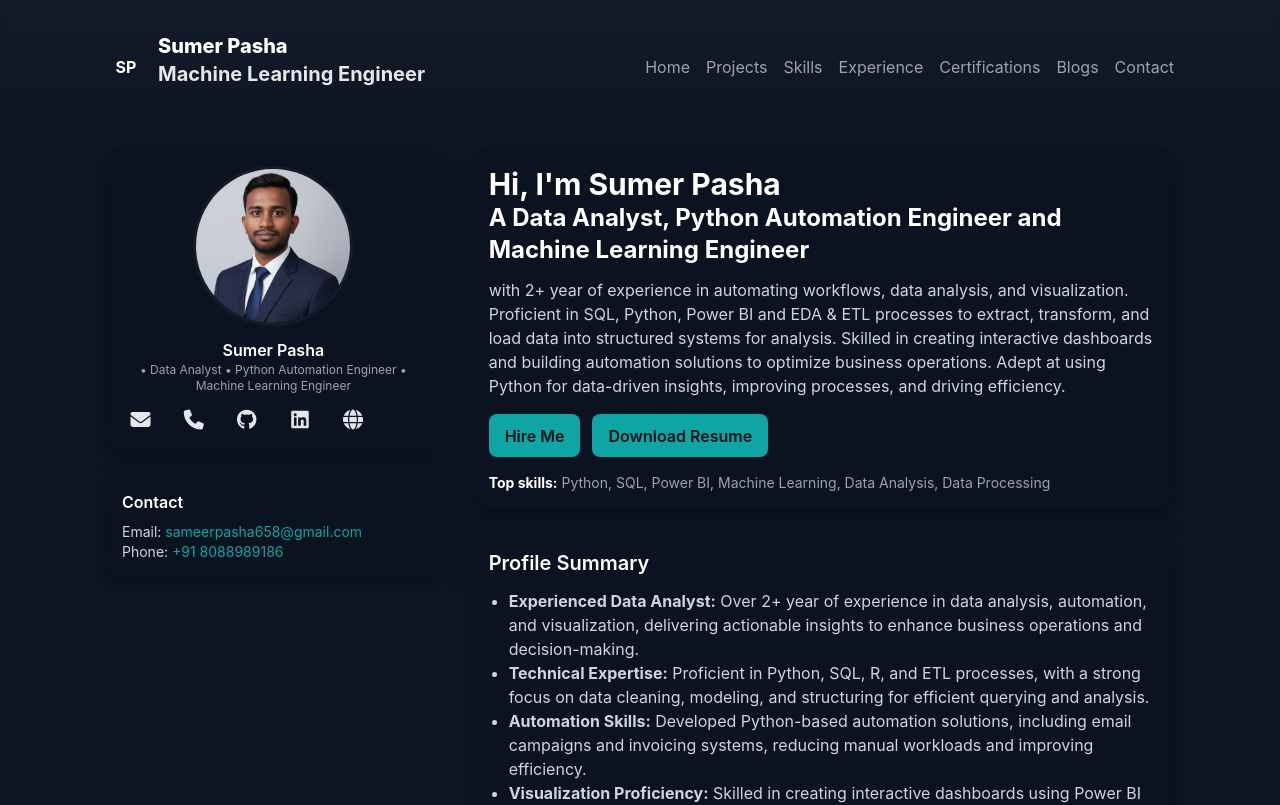
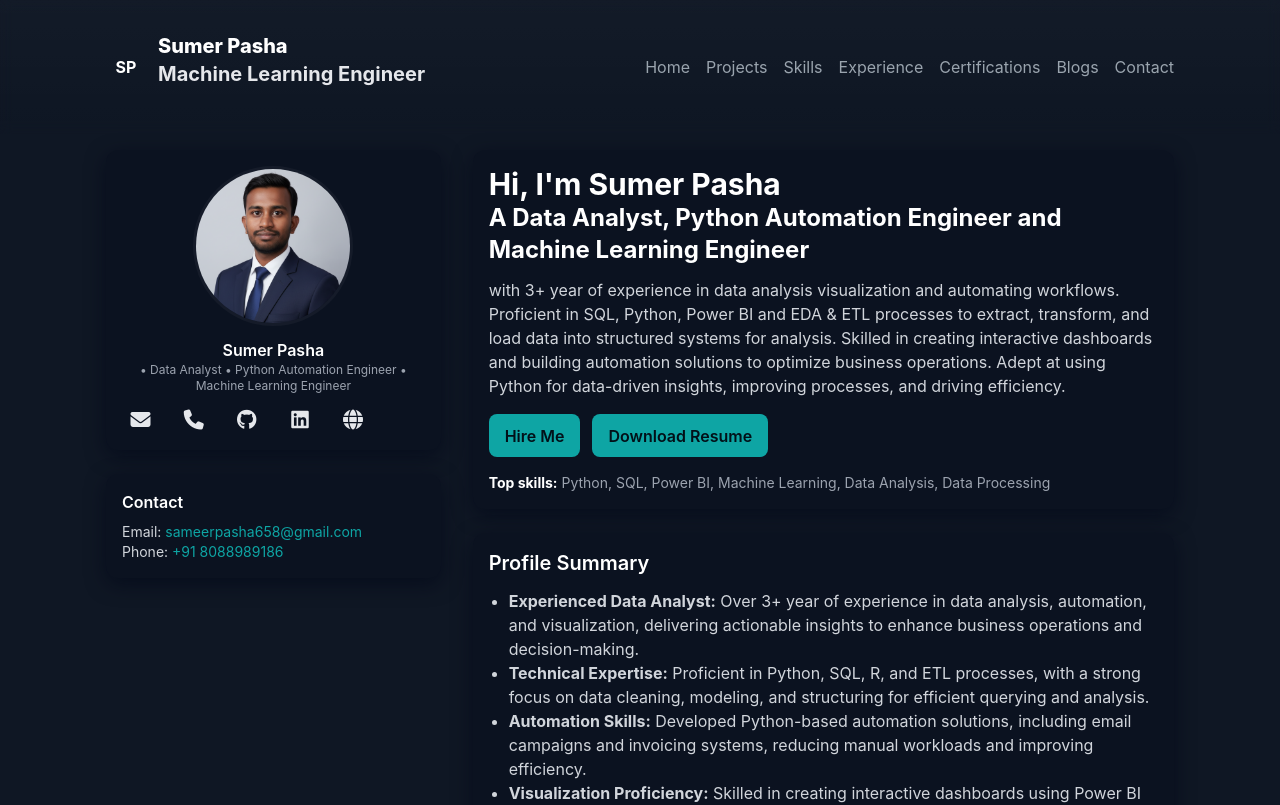
Before and after one commit to 1sumer/Portfolio, a plain HTML site: page index.html in a window 1280 px wide. Shown: the top 805 px of the page. Drawn offline with nearby package versions, Linux system fonts and the light colour scheme.

Commit message:
Revise profile summary and experience in index.html
Updated profile summary and experience details in the main content section.

```diff
--- a/index.html
+++ b/index.html
@@ -89,7 +89,7 @@
               <h1 class="text-3xl font-bold text-white">Hi, I'm Sumer Pasha</h1>
               <h3 class="text-2xl font-bold text-white">A Data Analyst, Python Automation Engineer and Machine Learning Engineer</h3>
               <p class="mt-3 text-gray-300">
-                with 2+ year of experience in automating workflows, data analysis, and visualization. Proficient in SQL, Python, Power BI and EDA & ETL processes to extract, transform, and load data into structured systems for analysis. Skilled in creating interactive dashboards and building automation solutions to optimize business operations. Adept at using Python for data-driven insights, improving processes, and driving efficiency.
+                with 3+ year of experience in data analysis visualization and automating workflows. Proficient in SQL, Python, Power BI and EDA & ETL processes to extract, transform, and load data into structured systems for analysis. Skilled in creating interactive dashboards and building automation solutions to optimize business operations. Adept at using Python for data-driven insights, improving processes, and driving efficiency.
               </p>
 
               <div class="mt-4 flex gap-3">
@@ -108,7 +108,7 @@
         <div class="card mt-6">
           <h2 class="text-xl font-semibold text-white">Profile Summary</h2>
           <ul class="mt-3 list-disc ml-5 text-gray-300">
-            <li><b>Experienced Data Analyst:</b> Over 2+ year of experience in data analysis, automation, and visualization, delivering actionable insights to enhance business operations and decision-making.</li>
+            <li><b>Experienced Data Analyst:</b> Over 3+ year of experience in data analysis, automation, and visualization, delivering actionable insights to enhance business operations and decision-making.</li>
             <li><b>Technical Expertise:</b> Proficient in Python, SQL, R, and ETL processes, with a strong focus on data cleaning, modeling, and structuring for efficient querying and analysis.</li>
             <li><b>Automation Skills:</b> Developed Python-based automation solutions, including email campaigns and invoicing systems, reducing manual workloads and improving efficiency.</li>
             <li><b>Visualization Proficiency:</b> Skilled in creating interactive dashboards using Power BI and Matplotlib to monitor KPIs, trends, and performance metrics, improving decision-making efficiency.</li>
```
